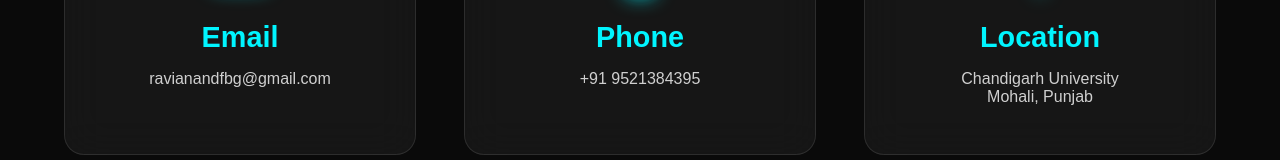
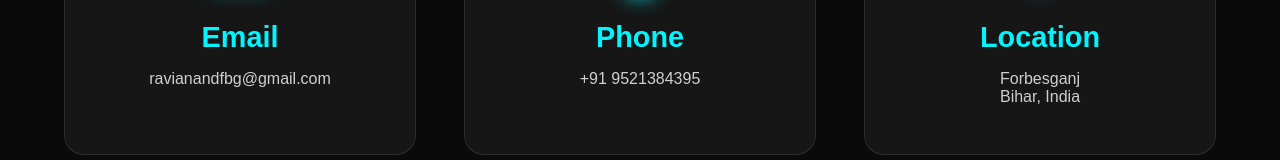
Before and after one commit to rush-maker/Portfolio, a plain HTML site: page index.html in a window 1280 px wide. Shown: the part 6704-6864 px from the top of the page. Drawn offline with Linux system fonts and the light colour scheme.

Commit message:
Update index.html

```diff
--- a/index.html
+++ b/index.html
@@ -1443,7 +1443,7 @@
                 <div class="contact-card">
                     <div class="contact-icon">📍</div>
                     <h3>Location</h3>
-                    <p style="color: rgba(255, 255, 255, 0.8); position: relative; z-index: 1;">Chandigarh University<br>Mohali, Punjab</p>
+                    <p style="color: rgba(255, 255, 255, 0.8); position: relative; z-index: 1;">Forbesganj<br>Bihar, India</p>
                 </div>
             </div>
         </div>
```
